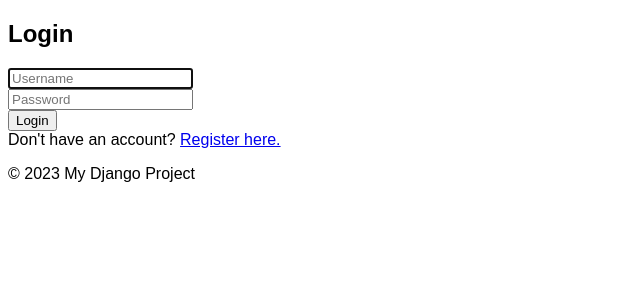
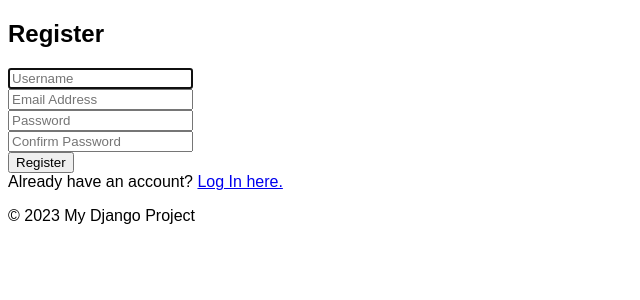
Before and after one commit to StudyCircleorg/StudyCircle, a Django app: page /users/register in a window 1280 px wide. Shown: the part 26-326 px from the top of the page, without its empty margins (0-640 px from the left). Run offline with Django 4.2, Linux system fonts and the light colour scheme; parts of the project's set-up code (start-up, migrations or seed data) failed here and were passed over.

Commit message:
Fix the registration page

```diff
--- a/studycircle/users/templates/users/register.html
+++ b/studycircle/users/templates/users/register.html
@@ -3,22 +3,28 @@
 {% block title %}Register{% endblock %}
 
 {% block content %}
-    <h2>Login</h2>
+    <h2>Register</h2>
 
     {% if message %}
         <div>{{ message }}</div>
     {% endif %}
 
-    <form action="{% url 'users:login' %}" method="post">
+    <form action="{% url 'users:register' %}" method="post">
         {% csrf_token %}
         <div class="form-group">
-            <input autofocus class="form-control" type="text" name="username" placeholder="Username">
+            <input class="form-control" autofocus type="text" name="username" placeholder="Username">
+        </div>
+        <div class="form-group">
+            <input class="form-control" type="email" name="email" placeholder="Email Address">
         </div>
         <div class="form-group">
             <input class="form-control" type="password" name="password" placeholder="Password">
         </div>
-        <input class="btn btn-primary" type="submit" value="Login">
+        <div class="form-group">
+            <input class="form-control" type="password" name="confirmation" placeholder="Confirm Password">
+        </div>
+        <input class="btn btn-primary" type="submit" value="Register">
     </form>
 
-    Don't have an account? <a href="{% url 'users:register' %}">Register here.</a>
+    Already have an account? <a href="{% url 'users:login' %}">Log In here.</a>
 {% endblock %}
```
